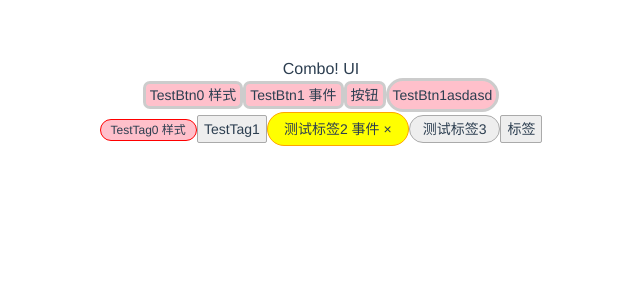
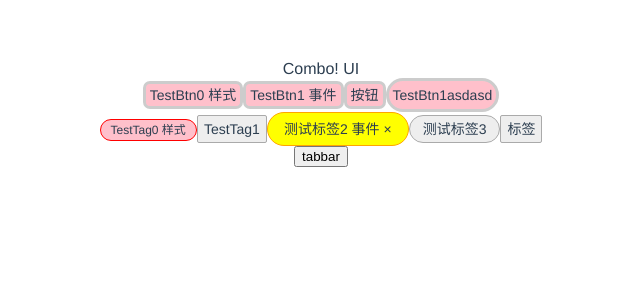
Before and after one commit to Congb19/combo-ui, a Vue app: page / in a window 1280 px wide. Shown: the top 300 px of the page, without its empty margins (319-959 px from the left). Built offline with nearby package versions, Linux system fonts and the light colour scheme.

Commit message:
feat: 5.18

```diff
--- a/package.json
+++ b/package.json
@@ -9,6 +9,8 @@
     "preview": "vite preview"
   },
   "dependencies": {
+    "@vitejs/plugin-vue-jsx": "^1.3.10",
+    "plugin-vue-jsx": "link:@vitejs\\plugin-vue-jsx",
     "sass": "^1.45.0",
     "vue": "^3.2.25"
   },
--- /dev/null
+++ b/src/combo-ui/TabBar/TabBar.tsx
@@ -0,0 +1,14 @@
+import { defineComponent, ref, render } from 'vue';
+const vnode = <button>tabbar</button>;
+export default defineComponent({
+  props: {
+    size: {
+      type: String,
+    }
+  },
+  name: 'CTabBar',
+  setup() {},
+  render() {
+    return <div>{vnode}</div>;
+  },
+});
--- a/src/combo-ui/TabBar/TabBar.vue
+++ /dev/null
@@ -1,24 +0,0 @@
-<script lang="ts">
-export default {
-  name: 'CTabBar',
-};
-</script>
-<script setup lang="ts">
-const props = defineProps({
-  onClick: Function,
-});
-const className = ``;
-const handleClick = () => {
-  if (props.onClick) props.onClick();
-};
-</script>
-
-<template>
-  <component :class="className" @click="handleClick">
-    123
-  </component>
-</template>
-
-<style lang="scss">
-
-</style>
--- a/src/combo-ui/components.ts
+++ b/src/combo-ui/components.ts
@@ -1,6 +1,6 @@
 import { default as CButton } from './Button/Button.vue';
 import { default as CTag } from './Tag/Tag.vue';
-import { default as CTabBar } from './TabBar/TabBar.vue';
+import { default as CTabBar } from './TabBar/TabBar';
 
 export const All = [CButton, CTag, CTabBar];
 
--- a/src/pages/test.vue
+++ b/src/pages/test.vue
@@ -18,6 +18,7 @@
   >
   <CTag size="xl" round>测试标签3</CTag>
   <CTag />
+  <CTabBar />
 </template>
 <script setup lang="ts">
 const clicktest = () => {
--- a/vite.config.ts
+++ b/vite.config.ts
@@ -1,5 +1,6 @@
-import { defineConfig } from 'vite'
-import vue from '@vitejs/plugin-vue'
+import { defineConfig } from 'vite';
+import vue from '@vitejs/plugin-vue';
+import vueJsx from '@vitejs/plugin-vue-jsx';
 import path from 'path';
 // https://vitejs.dev/config/
 export default defineConfig({
@@ -10,7 +11,12 @@ export default defineConfig({
       fileName: (format) => `combo.${format}.js`,
     },
   },
-  plugins: [vue()],
+  plugins: [
+    vue(),
+    vueJsx({
+      // options are passed on to @vue/babel-plugin-jsx
+    }),
+  ],
   server: {
     port: 3334,
   },
```
